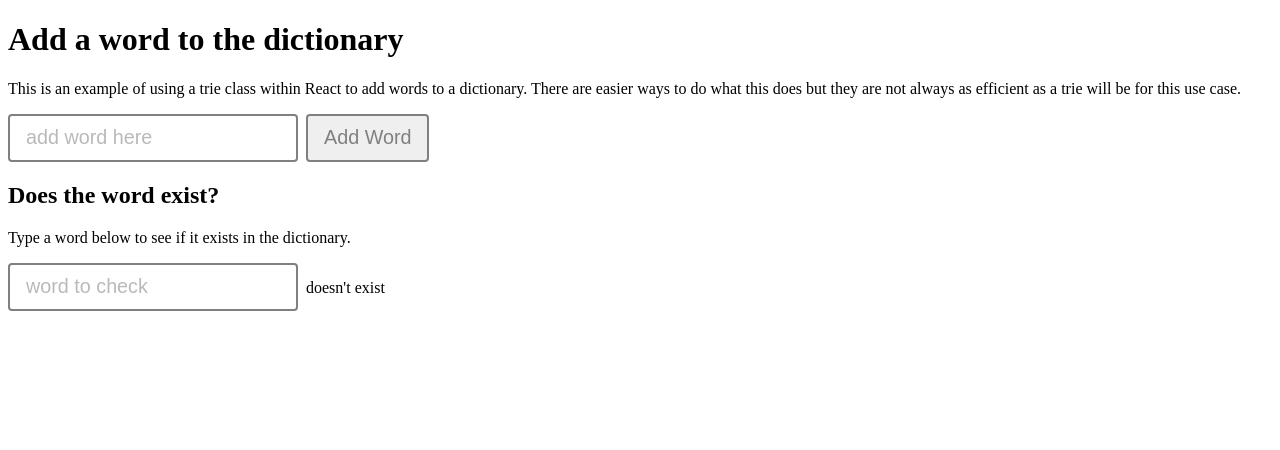
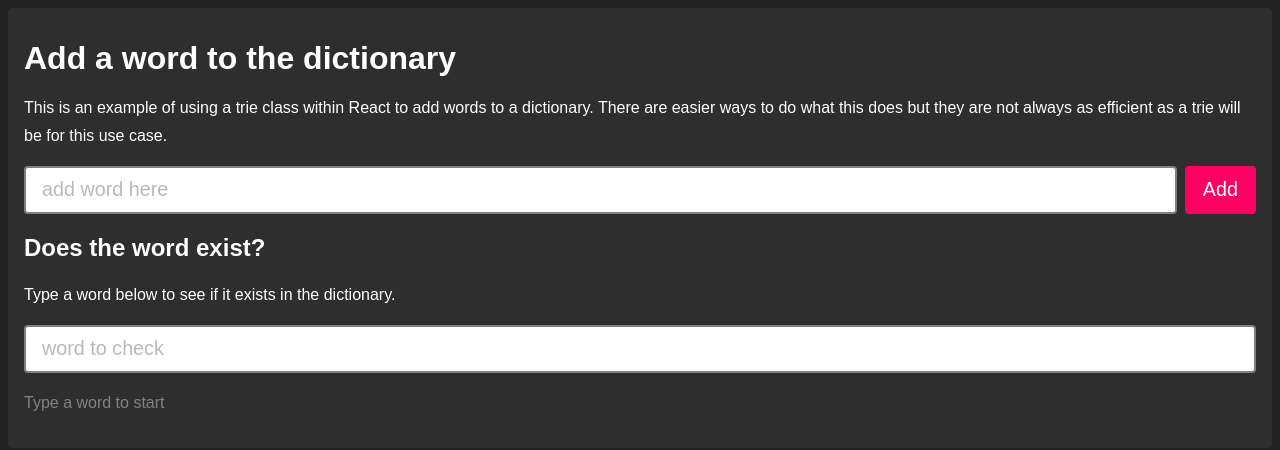
Before and after one commit to mulrooneydesign/trie-tree-typescript, a React (Vite) app: page / in a window 1280 px wide. Shown: the top 450 px of the page. Built offline with nearby package versions, Linux system fonts and the light colour scheme; no server answers.

Commit message:
add ugly CSS as a base

```diff
--- a/index.html
+++ b/index.html
@@ -3,7 +3,14 @@
   <head>
     <meta charset="UTF-8" />
     <meta name="viewport" content="width=device-width, initial-scale=1.0" />
-    <title>Vite + React + TS</title>
+    <title>Trie Tree Dictionary</title>
+    <style>
+      html,
+      body {
+        font-family: sans-serif;
+        background-color: #222222;
+      }
+    </style>
   </head>
   <body>
     <div id="root"></div>
--- a/src/App.tsx
+++ b/src/App.tsx
@@ -1,8 +1,20 @@
+/** @jsxImportSource @emotion/react */
 import WordTrie from './components/WordTrie/WordTrie';
+import { css } from '@emotion/react';
+
+const appStyles = css`
+  display: flex;
+  color: white;
+  background: #2e2e2e;
+  padding: 1rem;
+  font-family: sans-serif;
+  line-height: 1.725rem;
+  border-radius: 5px;
+`;
 
 export default function App() {
   return (
-    <div className="App">
+    <div css={appStyles}>
       <WordTrie />
     </div>
   );
--- a/src/components/Button/Button.tsx
+++ b/src/components/Button/Button.tsx
@@ -8,22 +8,37 @@ interface ButtonProps {
 
 const buttonStyles = css`
   appearance: none;
-  border-color: grey;
+  border-color: #ff0062;
   border-radius: 0.25rem;
   border-style: solid;
   border-style: solid;
   border-width: 2px;
   box-sizing: border-box;
-  color: grey;
+  color: white;
+  background: #ff0062;
   font-size: 1.235rem;
   height: 3rem;
-  min-width: 3rem;
   outline: 0;
   padding-inline: 1rem;
   position: relative;
+  min-width: fit-content;
 
   ::placeholder {
     opacity: 1;
+  }
+
+  :hover {
+    color: white;
+    background: #800132;
+    border-color: #800132;
+    cursor: pointer;
+  }
+
+  :active {
+    color: white;
+    background: #ff0062;
+    border-color: #ff0062;
+    filter: drop-shadow(0px 0px 10px #ff0062);
   }
 `;
 
--- a/src/components/CheckWord/CheckWord.tsx
+++ b/src/components/CheckWord/CheckWord.tsx
@@ -25,6 +25,7 @@ export default function CheckWord({ wordsTrie }: CheckWordProps) {
   }, [word, wordExists]);
 
   return (
+    <>
       <div css={wrapperStyles}>
         <Input
           type="text"
@@ -32,11 +33,42 @@ export default function CheckWord({ wordsTrie }: CheckWordProps) {
           onChangeCallback={setWord}
           value={word}
         />
-      {doesExist && word.length > 0 && word !== ' ' ? (
-        <p>{word} exists</p>
-      ) : (
-        <p>{word} doesn't exist</p>
-      )}
       </div>
+      <div>
+        <Message word={word} doesExist={doesExist} />
+      </div>
+    </>
   );
 }
+
+interface MessageProps {
+  word: string;
+  doesExist: boolean;
+}
+
+const messageDefault = css`
+  opacity: 0.4;
+`;
+
+const messageSuccess = css`
+  color: #00ff00;
+`;
+
+const messageFail = css`
+  color: #ff0831c3;
+`;
+
+function Message({ word, doesExist }: MessageProps) {
+  const display = (word: string) => {
+    switch (true) {
+      case doesExist && word.length > 0 && word !== ' ':
+        return <p css={messageSuccess}>{word} exists in the dictionary</p>;
+      case word === '':
+        return <p css={messageDefault}>Type a word to start</p>;
+      default:
+        return <p css={messageFail}>{word} doesn't exist</p>;
+    }
+  };
+
+  return <div>{display(word)}</div>;
+}
--- a/src/components/Input/Input.tsx
+++ b/src/components/Input/Input.tsx
@@ -24,9 +24,18 @@ const inputStyles = css`
   outline: 0;
   padding-inline: 1rem;
   position: relative;
+  flex: 1;
+  max-width: 100%;
 
   ::placeholder {
     opacity: 0.5;
+  }
+
+  :focus {
+    border-color: #ffffff;
+    outline: 2px solid #00fffb;
+    filter: drop-shadow(0px 0px 3px #009dff);
+    color: #1b1b1b;
   }
 `;
 
--- a/src/components/WordTrie/WordTrie.tsx
+++ b/src/components/WordTrie/WordTrie.tsx
@@ -54,7 +54,7 @@ export default function WordTrie() {
           onChangeCallback={setWord}
           value={word}
         />
-        <Button onClickHandler={onClickHandler} text="Add Word" />
+        <Button onClickHandler={onClickHandler} text="Add" />
       </div>
       <h2>Does the word exist?</h2>
       <p>Type a word below to see if it exists in the dictionary.</p>
```
Lines whose indentation alone changed are shown as unchanged.
